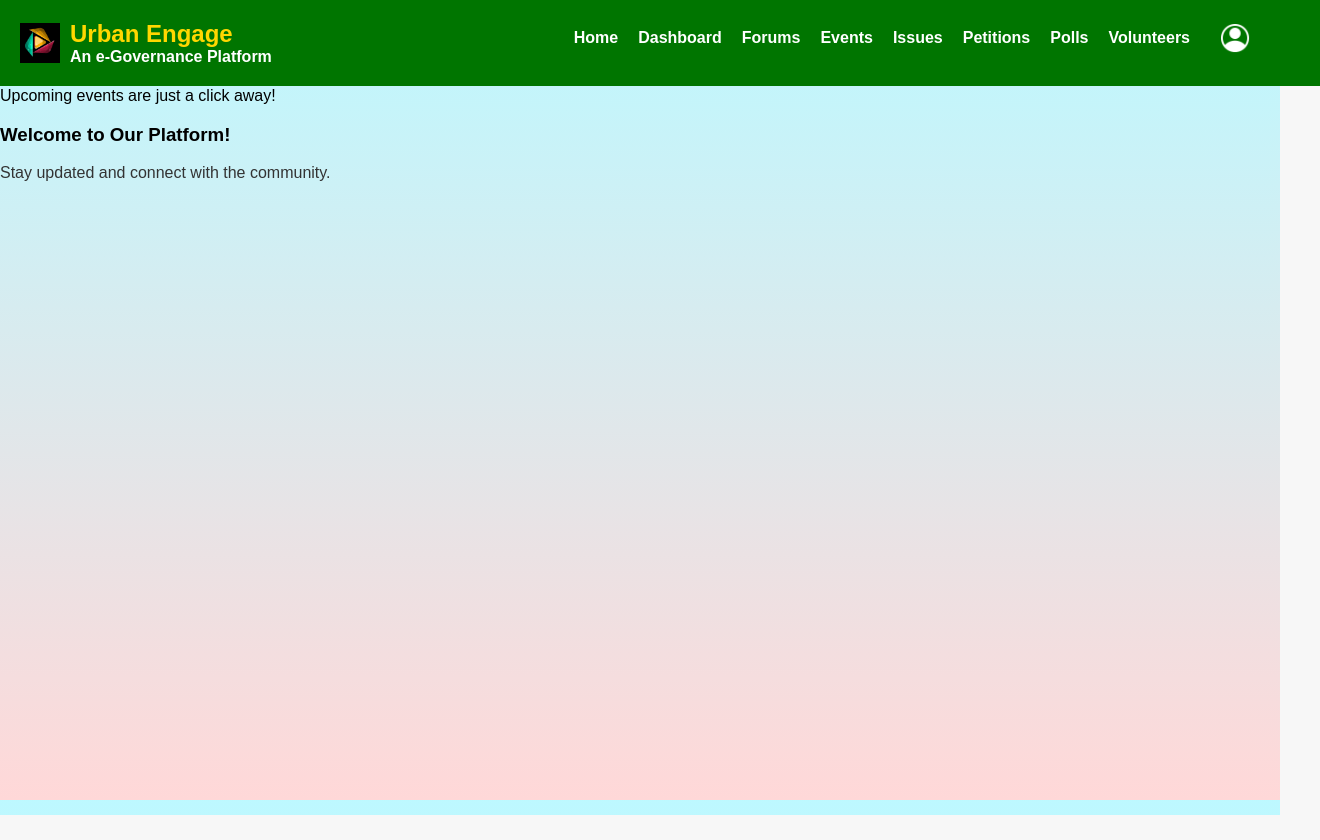
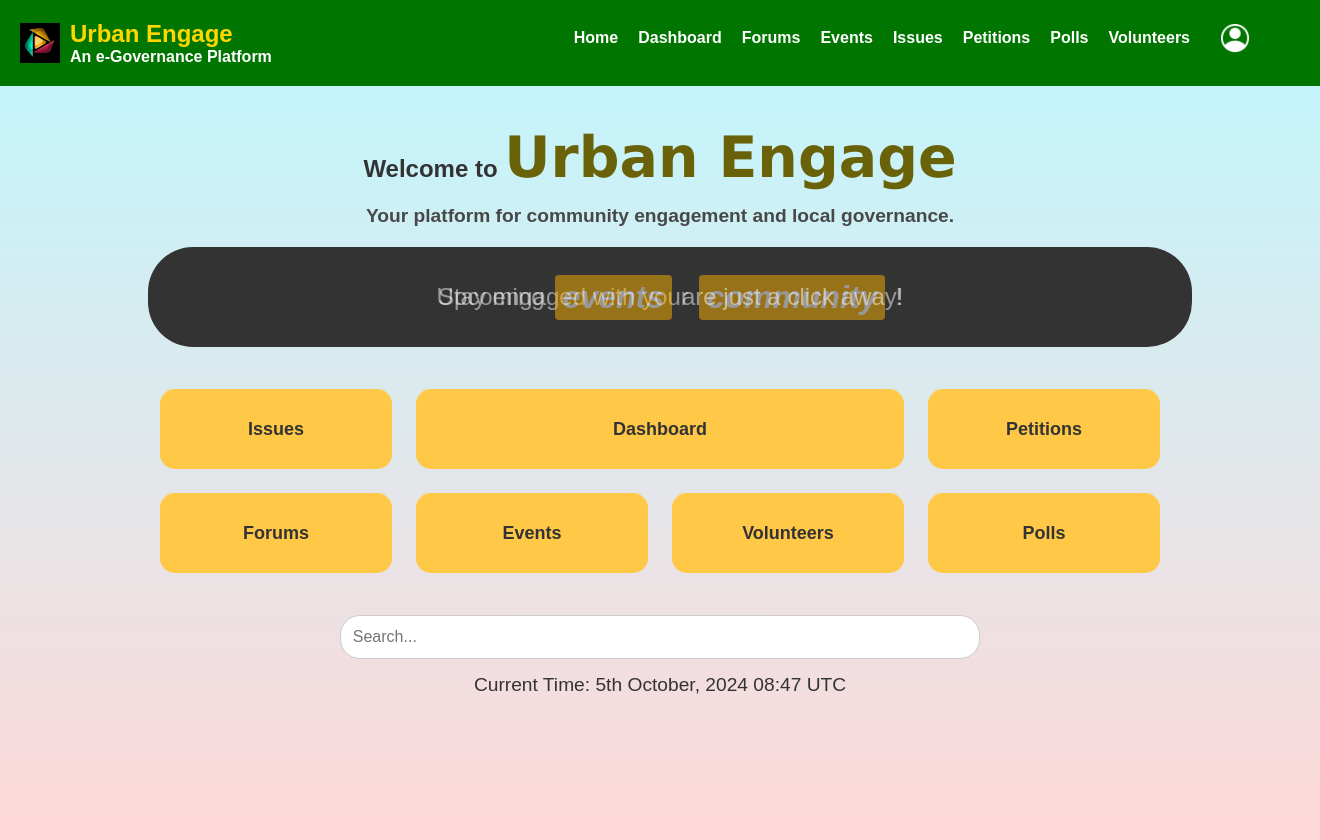
Before and after one commit to singhtanishq/UrbanEngage, a React (Create React App) app in the folder frontend/: page / in a window 1280 px wide. Shown: the whole page, 1320 px wide, since content can reach past the window. Before the commit the page ends 815 px from the top, so only its background shows below. Built offline with nearby package versions, Linux system fonts and the light colour scheme.

Commit message:
Update Home.js

```diff
--- a/frontend/src/components/Home.js
+++ b/frontend/src/components/Home.js
@@ -1,15 +1,44 @@
 import React, { useState, useEffect, useMemo } from 'react';
+import './Home.css';
 
 const Home = () => {
   const [currentTime, setCurrentTime] = useState('');
+  const [currentSlideIndex, setCurrentSlideIndex] = useState(0);
+  const [mousePosition, setMousePosition] = useState({ x: 50, y: 50 });
 
+  // Format the date with suffix for the day (e.g., 1st, 2nd, etc.)
+  const getDayWithSuffix = (day) => {
+    if (day > 3 && day < 21) return `${day}th`;
+    switch (day % 10) {
+      case 1: return `${day}st`;
+      case 2: return `${day}nd`;
+      case 3: return `${day}rd`;
+      default: return `${day}th`;
+    }
+  };
+
+  // Set the time every second
   useEffect(() => {
-    const timer = setInterval(() => {
-      setCurrentTime(new Date().toLocaleTimeString());
-    }, 1000);
-    return () => clearInterval(timer);
+    const updateDateTime = () => {
+      const now = new Date();
+      const day = getDayWithSuffix(now.getDate());
+      const month = now.toLocaleString('default', { month: 'long' });
+      const year = now.getFullYear();
+      const hours = now.getHours().toString().padStart(2, '0');
+      const minutes = now.getMinutes().toString().padStart(2, '0');
+      const time = `${hours}:${minutes} UTC`;
+      const formattedDateTime = `${day} ${month}, ${year} ${time}`;
+
+      setCurrentTime(formattedDateTime);
+    };
+
+    updateDateTime();
+    const interval = setInterval(updateDateTime, 60000);
+
+    return () => clearInterval(interval);
   }, []);
 
+  // UseMemo for the slides array to prevent re-creating it on every render
   const slides = useMemo(() => [
     <>Stay engaged with your <span className="highlight-box">community</span>!</>,
     <>Upcoming <span className="highlight-box">events</span> are just a click away!</>,
@@ -17,8 +46,7 @@ const Home = () => {
     <>Join <span className="highlight-box">discussions</span> in our forums.</>
   ], []);
 
-  const [currentSlideIndex, setCurrentSlideIndex] = useState(0);
-
+  // Handle the carousel slide interval
   useEffect(() => {
     const slideInterval = setInterval(() => {
       setCurrentSlideIndex((prevIndex) => (prevIndex + 1) % slides.length);
@@ -27,18 +55,53 @@ const Home = () => {
     return () => clearInterval(slideInterval);
   }, [slides.length]);
 
+  // Track the mouse movement
+  const handleMouseMove = (e) => {
+    const rect = e.target.getBoundingClientRect();
+    const x = ((e.clientX - rect.left) / rect.width) * 100;
+    const y = ((e.clientY - rect.top) / rect.height) * 100;
+    setMousePosition({ x, y });
+  };
+
   return (
-    <div className="home-container">
-      <div className="time-display">
-        <p>Current Time: {currentTime}</p>
-      </div>
-      <div className="slide-show">
-        <h2>Announcements</h2>
-        <div className="slide">{slides[currentSlideIndex]}</div>
-      </div>
-      <div className="other-content">
-        <h3>Welcome to Our Platform!</h3>
-        <p>Stay updated and connect with the community.</p>
+    <div
+      className="home-container"
+      onMouseMove={handleMouseMove}
+      style={{ '--x': `${mousePosition.x}%`, '--y': `${mousePosition.y}%` }}
+    >
+      <div className="home-content">
+        <h2>Welcome to <span className="urban-engage-title">Urban Engage</span></h2>
+        <p className="home-tagline"><strong>Your platform for community engagement and local governance.</strong></p>
+
+        {/* Carousel container for the slides */}
+        <div className="carousel-container">
+          {slides.map((slide, index) => (
+            <div key={index} className={`carousel-slide ${index === currentSlideIndex ? 'active' : ''}`}>
+              {slide}
+            </div>
+          ))}
+        </div>
+
+        {/* Navigation boxes */}
+        <div className="main-container">
+          <a href='/issues' className="box normal">Issues</a>
+          <a href='/dashboard' className="box double">Dashboard</a>
+          <a href='/petitions' className="box normal">Petitions</a>
+          <a href='/forums' className="box normal">Forums</a>
+          <a href='/events' className="box normal">Events</a>
+          <a href='/volunteers' className="box normal">Volunteers</a>
+          <a href='/polls' className="box normal">Polls</a>
+        </div>
+
+        {/* Search box */}
+        <div className="search-container">
+          <input type="text" placeholder="Search..." />
+        </div>
+
+        {/* Time display */}
+        <div className="time-display">
+          <p>Current Time: {currentTime}</p>
+        </div>
       </div>
     </div>
   );
```
